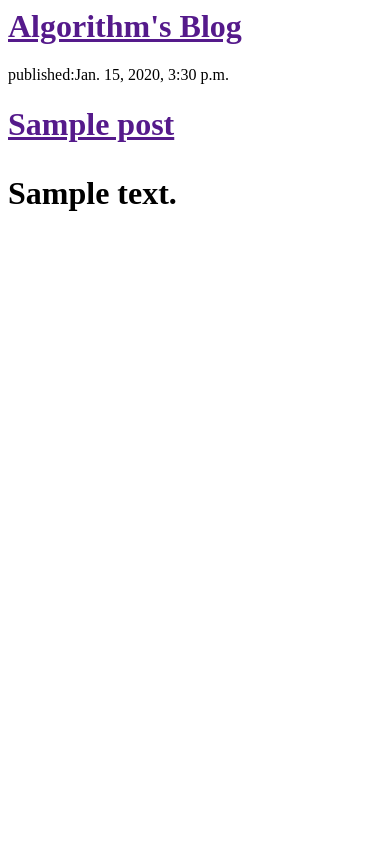
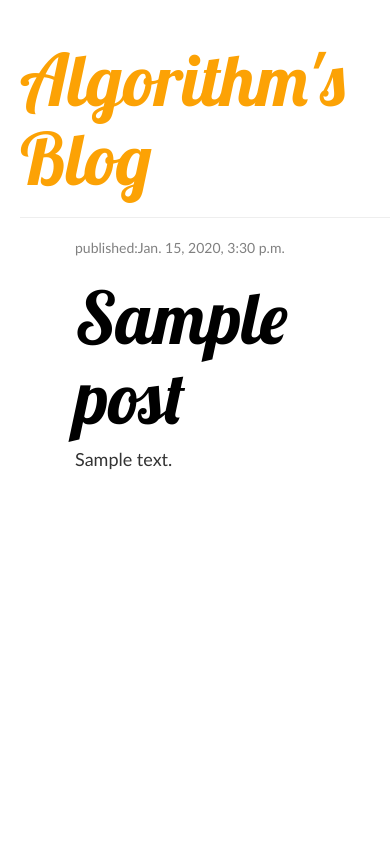
Before and after one commit to shubham9696/my-first-blog, a Django app: template blog/templates/blog/post_list.html in a window 390 px wide. Run offline with Django 3.2, Linux system fonts and the light colour scheme; the template is opened without the code that fills it: values that come from a table or form of the project are taken from there, others are empty; tables that the repository leaves empty hold one stand-in row (values such as "Sample post"); some libraries are stand-ins or nearby versions.

Commit message:
css and templates.

```diff
--- /dev/null
+++ b/blog/static/css/blog.css
@@ -0,0 +1,49 @@
+h1 a{
+    color: #FCA205;
+    font-family: 'Lobster';
+    font-size: 200%;
+}
+body {
+    padding-left: 20px;
+    font-family: Calibri;
+}
+.page_header{
+    background-color: #ff9400;
+    margin-top: 0;
+    padding: 20px 20px 20px 40px;
+}
+.page_header h1,.page_header h1 a,.page_header h1 a:visited.page_header h1 a:active{
+    color: #fff;
+    font-size: 36pt;
+    text-decoration: #5d9aff;
+}
+.content{
+    margin-left: 40px;
+}
+h1,h2,h3,h4{
+   font-family: 'lobster',cursive;
+}
+.date{
+    color: grey;
+}
+.save{
+    float: right;
+}
+.post-form textarea, .post-form input {
+    width: 100%;
+}
+.top-menu,.top-menu:hover,.top-menu:visited{
+    color: #ffffff;
+    float: right;
+    font-size: 26pt;
+    margin-right: 20px;
+}
+.post{
+    margin-bottom: 20px;
+}
+.explain{
+    font-size: large;
+}
+.post h1 a,.post h1 a:visited{
+    color: #000000;
+}
--- /dev/null
+++ b/blog/templates/blog/base.html
@@ -0,0 +1,23 @@
+{% load staticfiles %}
+<html>
+    <head>
+    	<link rel="stylesheet" href="//maxcdn.bootstrapcdn.com/bootstrap/3.2.0/css/bootstrap.min.css">
+        <link rel="stylesheet" href="//maxcdn.bootstrapcdn.com/bootstrap/3.2.0/css/bootstrap-theme.min.css">
+        <link href="//fonts.googleapis.com/css?family=Lobster&subset=latin,latin-ext" rel="stylesheet" type="text/css">
+        <link rel="stylesheet" href="{% static 'css/blog.css' %}">
+        <title>Mental blog</title>
+    </head>
+   <body>
+    <div class="page-header">
+        <h1><a href="/">Algorithm's Blog</a></h1>
+    </div>
+    <div class="content container">
+        <div class="row">
+            <div class="col-md-8">
+            {% block content %}
+            {% endblock %}
+            </div>
+        </div>
+    </div>
+</body>
+</html>
--- a/blog/templates/blog/post_list.html
+++ b/blog/templates/blog/post_list.html
@@ -1,18 +1,14 @@
-<html>
-    <head>
-        <title>Mental blog</title>
-    </head>
-    <body>
-        <div>
-            <h1><a href="">Algorithm's Blog</a></h1>
+{% extends 'blog/base.html' %}
+{% block content %}
+{% for post in posts %}
+        <div class="post">
+            <div class="date">
+        	<p>published:{{post.published_date}}</p>
+            </div>
+            <h1><a href="{% url 'post_detail' pk=post.pk %}">{{post.title}}</a></h1>
+            <div class="explain">
+        	<p>{{post.text|linebreaksbr}}</p>
+            </div>
         </div>
-
-        {% for post in posts %}
-        <div>
-        	<p>published:{{post.published_date}}</p>
-        	<h1><a href="">{{post.title}}</a>
-        	<p>{{post.text|linebreaksbr}}</p>
-        </div>
-        {% endfor %}
-    </body>
-</html>
+ {% endfor %}
+{% endblock %}
--- a/blog/urls.py
+++ b/blog/urls.py
@@ -3,4 +3,5 @@ from . import views
 
 urlpatterns = [
     url(r'^$', views.post_list,name='post_list'),
+    url(r'^post/(?P<pk>\d+)/$',views.post_detail,name='post_detail')
 ]
--- a/blog/views.py
+++ b/blog/views.py
@@ -1,6 +1,9 @@
-from django.shortcuts import render
+from django.shortcuts import render,get_object_or_404
 from django.utils import timezone
 from .models import Post
 def post_list(request):
     posts=Post.objects.filter(published_date__lte=timezone.now()).order_by('published_date')
     return render(request,'blog/post_list.html',{'posts':posts})
+def post_detail(request,pk):
+    post=get_object_or_404(Post,pk=pk)
+    return render(request,'blog/post_detail.html',{'post':post})
```
Also changed, not shown: blog/templates/blog/post_detail.html (added, +12 -0 lines).
